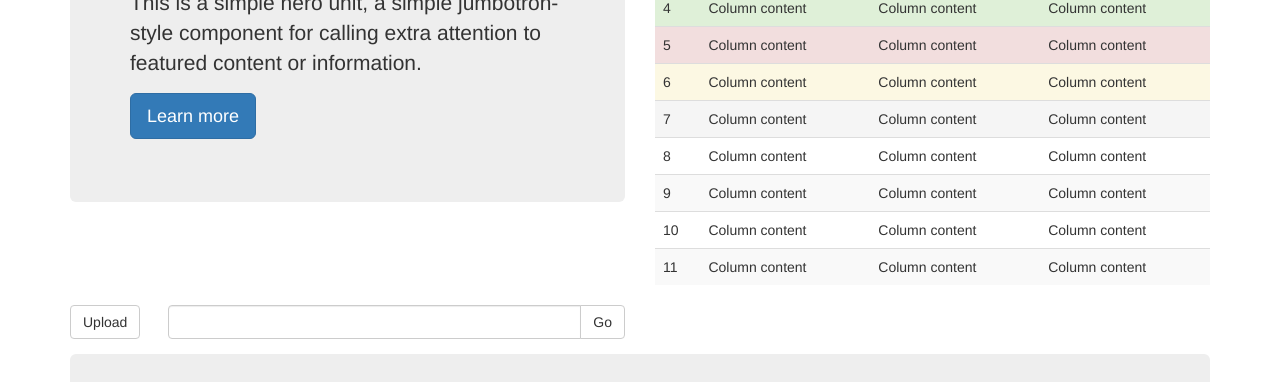
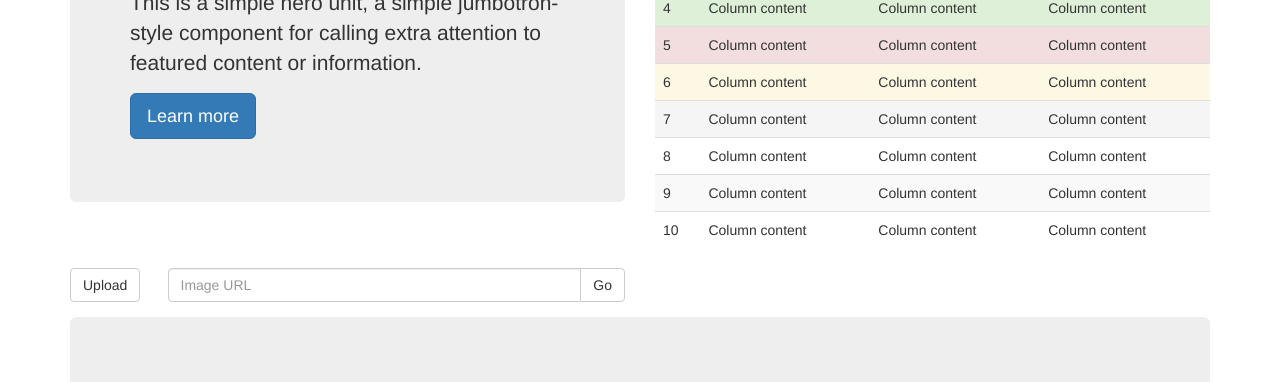
Before and after one commit to jamesmarkotic/Fashionably, a plain HTML site: page index.html in a window 1280 px wide. Shown: the part 231-613 px from the top of the page. Drawn offline with nearby package versions, Linux system fonts and the light colour scheme.

Commit message:
Pushing repo to gitlab

```diff
--- a/index.html
+++ b/index.html
@@ -138,12 +138,8 @@
                   <td>Column content</td>
                   <td>Column content</td>
                 </tr>
-                <tr>
-                  <td>11</td>
-                  <td>Column content</td>
-                  <td>Column content</td>
-                  <td>Column content</td>
-                </tr>
+
+
               </tbody>
             </table>
           </div>
@@ -158,7 +154,7 @@
           <div class="col-md-5">
             <div class="form-group">
               <div class="input-group">
-                <input type="text" class="form-control">
+                <input type="text" class="form-control" placeholder="Image URL">
                 <span class="input-group-btn">
                   <button class="btn btn-default" type="button">Go</button>
                 </span>
```
